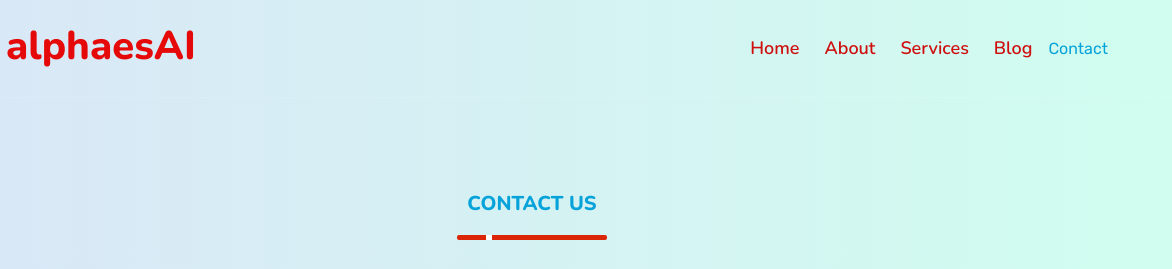
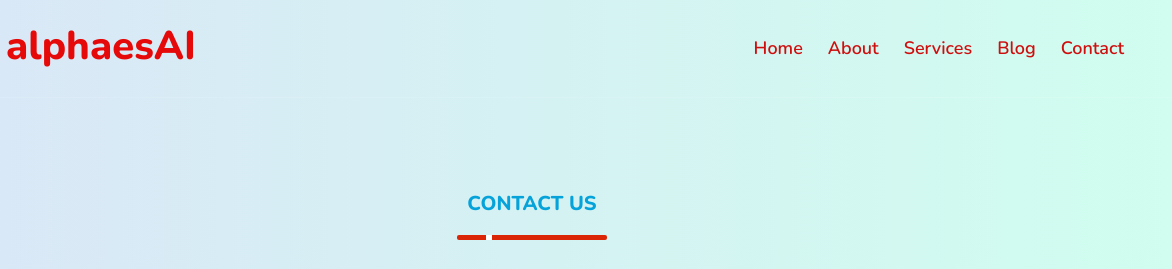
Before and after one commit to logibsc/alpha, a plain HTML site: page contact.html in a window 1280 px wide. Shown: the top 269 px of the page, 108-1280 px from the left. Drawn offline with nearby package versions, Linux system fonts and the light colour scheme.

Commit message:
contact page

```diff
--- a/contact.html
+++ b/contact.html
@@ -105,12 +105,7 @@
           <a href="index.html" class="navbar-brand p-0">
               <h1 class="m-0"><img class="logologo" src="img\logoalphaesai.png">alphaesAI</h1>
           </a>
-        <button
-          class="navbar-toggler"
-          type="button"
-          data-bs-toggle="collapse"
-          data-bs-target="#navbarCollapse"
-        >
+          <button class="navbar-toggler" type="button" data-bs-toggle="collapse" data-bs-target="#navbarCollapse">
               <span class="fa fa-bars"></span>
           </button>
           <div class="collapse navbar-collapse" id="navbarCollapse">
@@ -119,29 +114,27 @@
                   <a href="about.html" class="nav-item nav-link">About</a>
                   <a href="service.html" class="nav-item nav-link">Services</a>
                   <a href="blog.html" class="nav-item nav-link">Blog</a>
-              <!-- <div class="dropdown-menu m-0">
-                <a href="blogdetail1.html" class="dropdown-item">Blog detail-1</a>
-                <a href="blogdetail2.html" class="dropdown-item">Blog Detail-2</a>
-                <a href="blogdetail3.html" class="dropdown-item">Blog Detail-3</a>
+                  <!-- <div class="nav-item dropdown">
+                      <a href="#" class="nav-link dropdown-toggle active" data-bs-toggle="dropdown">Blog</a>
+                      <div class="dropdown-menu m-0">
+                          <a href="blog.html" class="dropdown-item active">Blog Grid</a>
+                          <a href="detail.html" class="dropdown-item">Blog Detail</a>
+                      </div>
+                  </div>
+                  <div class="nav-item dropdown">
+                      <a href="#" class="nav-link dropdown-toggle" data-bs-toggle="dropdown">Pages</a>
+                      <div class="dropdown-menu m-0">
+                          <a href="price.html" class="dropdown-item">Pricing Plan</a>
+                          <a href="feature.html" class="dropdown-item">Our features</a>
+                          <a href="team.html" class="dropdown-item">Team Members</a>
+                          <a href="testimonial.html" class="dropdown-item">Testimonial</a>
+                          <a href="quote.html" class="dropdown-item">Free Quote</a>
+                      </div>
                   </div> -->
+                  <a href="contact.html" class="nav-item nav-link">Contact</a>
               </div>
-            <!-- <div class="nav-item dropdown">
-              <a href="#"class="nav-link dropdown-toggle"data-bs-toggle="dropdown">Pages</a>
-            </div> -->
-            <a href="contact.html" class="nav-item nav-link active">Contact</a>
-          </div>
-          <!-- <button
-            type="button"
-            class="btn text-primary ms-3"
-            data-bs-toggle="modal"
-            data-bs-target="#searchModal"
-            ><i class="fa fa-search"></i
-          ></button> -->
-          <!-- <a
-            href="https://htmlcodex.com/startup-company-website-template"
-            class="btn btn-primary py-2 px-4 ms-3"
-            >Download Pro Version</a
-          > -->
+              <!-- <button type="button" class="btn text-primary ms-3" data-bs-toggle="modal" data-bs-target="#searchModal"><i class="fa fa-search"></i></butaton>
+              <a href="https://htmlcodex.com/startup-company-website-template" class="btn btn-primary py-2 px-4 ms-3">Download Pro Version</a> -->
           </div>
       </nav>
 
```
Lines whose indentation alone changed are shown as unchanged.
